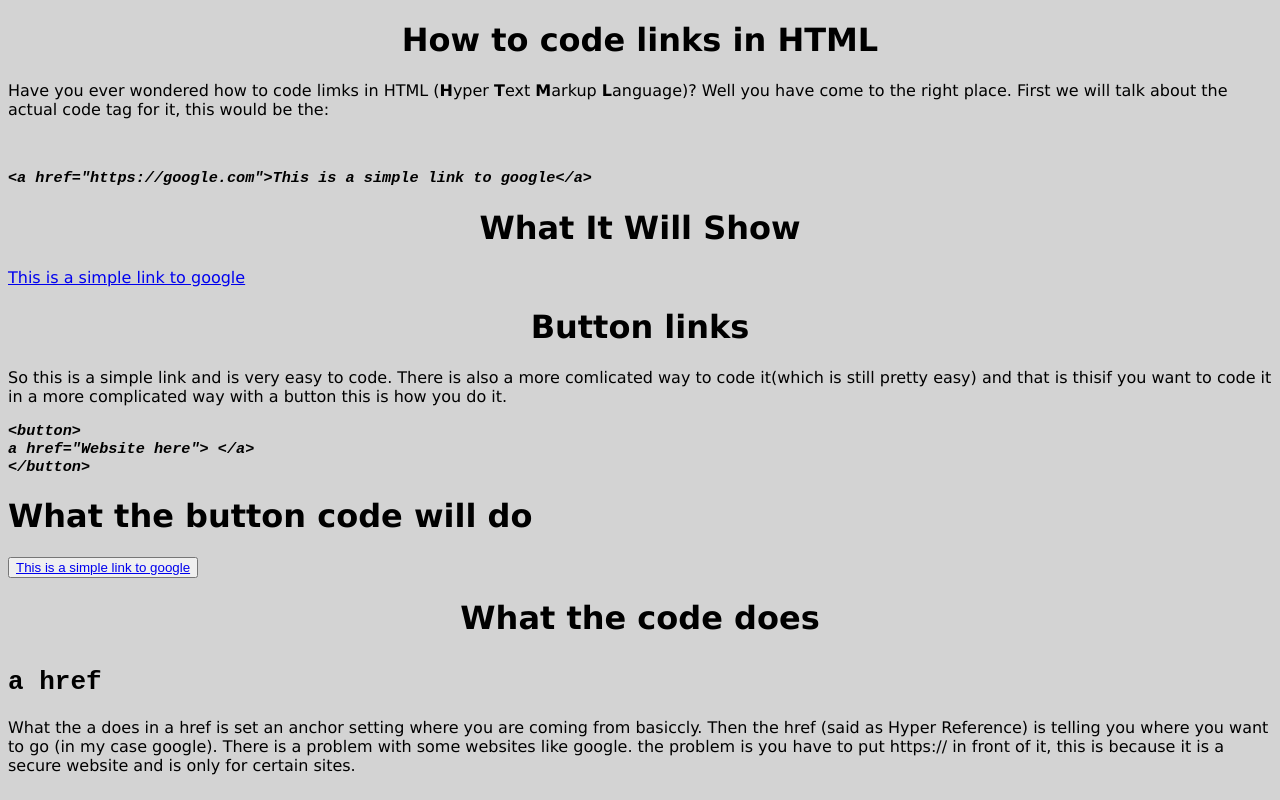
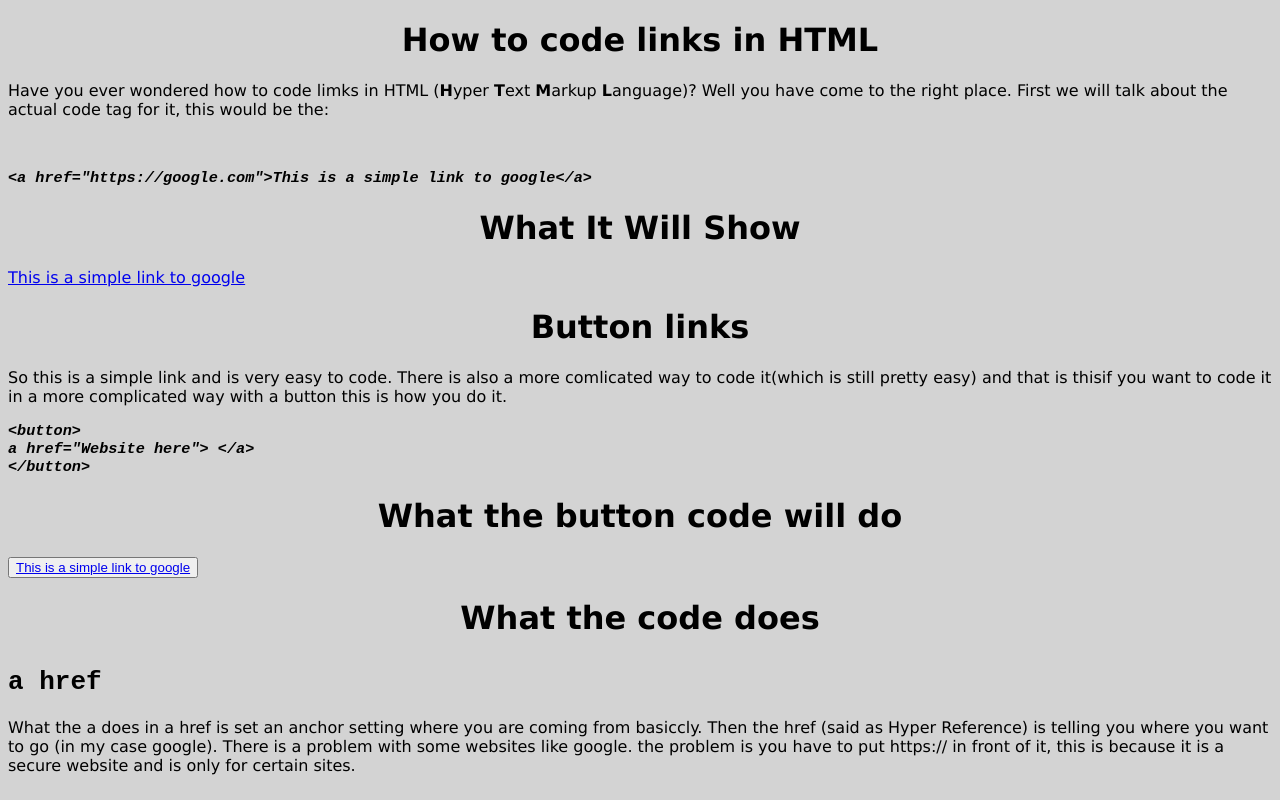
Before and after one commit to DdogN/HyperReferencesinHTML, a plain HTML site: page index.html in a window 1280 px wide. Shown: the top 800 px of the page. Drawn offline with Linux system fonts and the light colour scheme.

Commit message:
Update index.html

```diff
--- a/index.html
+++ b/index.html
@@ -25,7 +25,7 @@
         <p>So this is a simple link and is very easy to code. There is also a more comlicated way to code it(which is still pretty easy) and that is thisif you want to code it in a more complicated way with a button this is how you do it.</p>
 
         <code><em><h3>&lt;button&gt;<br>a href="Website here"&gt; &lt;/a&gt;<br>&lt;/button&gt;</h3></em></code>
-        <h1><b>What the button code will do</b></h1>
+        <h1><b><center>What the button code will do</center></b></h1>
 		<button>
             <a href="https://google.com">This is a simple link to google</a>
         </button>
```
